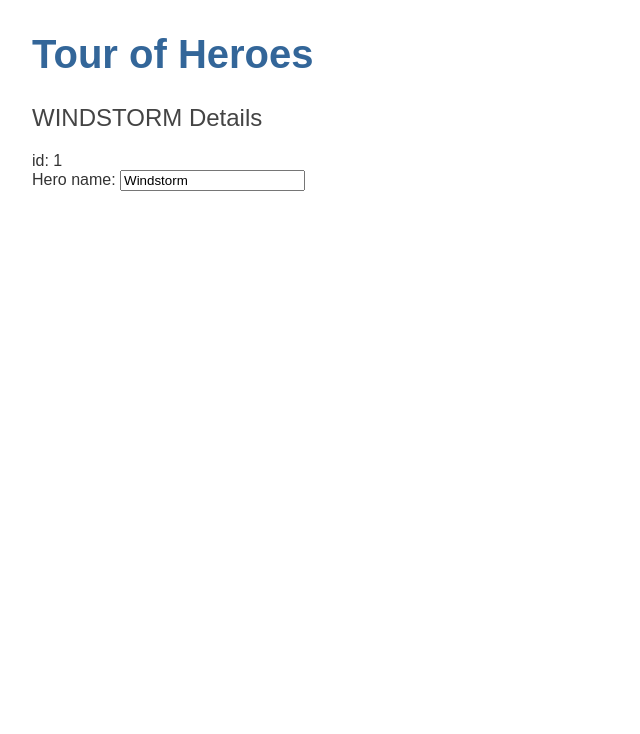
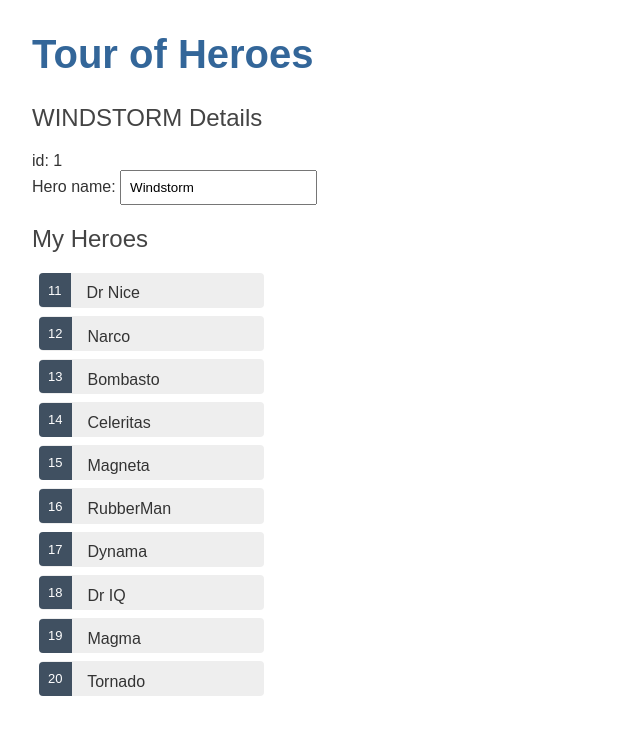
Before and after one commit to javierlete/angular-tour-of-heroes-2021-12, an Angular app: page / in a window 1280 px wide. Shown: the top 734 px of the page, without its empty margins (0-640 px from the left). Built offline with nearby package versions, Linux system fonts and the light colour scheme.

Commit message:
Displaying Heroes

```diff
--- a/src/app/heroes/heroes.component.css
+++ b/src/app/heroes/heroes.component.css
@@ -0,0 +1,52 @@
+/* HeroesComponent's private CSS styles */
+.heroes {
+  margin: 0 0 2em 0;
+  list-style-type: none;
+  padding: 0;
+  width: 15em;
+}
+.heroes li {
+  cursor: pointer;
+  position: relative;
+  left: 0;
+  background-color: #eee;
+  margin: 0.5em;
+  padding: 0.3em 0;
+  height: 1.6em;
+  border-radius: 4px;
+}
+.heroes li:hover {
+  color: #2c3a41;
+  background-color: #e6e6e6;
+  left: 0.1em;
+}
+.heroes li.selected {
+  background-color: black;
+  color: white;
+}
+.heroes li.selected:hover {
+  background-color: #505050;
+  color: white;
+}
+.heroes li.selected:active {
+  background-color: black;
+  color: white;
+}
+.heroes .badge {
+  display: inline-block;
+  font-size: small;
+  color: white;
+  padding: 0.8em 0.7em 0 0.7em;
+  background-color: #405061;
+  line-height: 1em;
+  position: relative;
+  left: -1px;
+  top: -4px;
+  height: 1.8em;
+  margin-right: 0.8em;
+  border-radius: 4px 0 0 4px;
+}
+
+input {
+  padding: 0.5rem;
+}
--- a/src/app/heroes/heroes.component.html
+++ b/src/app/heroes/heroes.component.html
@@ -4,3 +4,10 @@
   <label for="name">Hero name: </label>
   <input id="name" [(ngModel)]="hero.name" placeholder="Introduce el nombre del heroe">
 </div>
+
+<h2>My Heroes</h2>
+<ul class="heroes">
+  <li *ngFor="let hero of heroes">
+    <span class="badge">{{hero.id}}</span> {{hero.name}}
+  </li>
+</ul>
--- a/src/app/heroes/heroes.component.ts
+++ b/src/app/heroes/heroes.component.ts
@@ -1,5 +1,6 @@
 import { Component } from '@angular/core';
 import { Hero } from '../hero';
+import { HEROES } from '../mock-heroes';
 
 @Component({
   selector: 'app-heroes',
@@ -7,6 +8,8 @@
   styleUrls: ['./heroes.component.css']
 })
 export class HeroesComponent {
+  heroes = HEROES;
+
   hero: Hero = {
     id: 1,
     name: 'Windstorm'
--- /dev/null
+++ b/src/app/mock-heroes.ts
@@ -0,0 +1,14 @@
+import { Hero } from "./hero";
+
+export const HEROES: Hero[] = [
+  { id: 11, name: 'Dr Nice' },
+  { id: 12, name: 'Narco' },
+  { id: 13, name: 'Bombasto' },
+  { id: 14, name: 'Celeritas' },
+  { id: 15, name: 'Magneta' },
+  { id: 16, name: 'RubberMan' },
+  { id: 17, name: 'Dynama' },
+  { id: 18, name: 'Dr IQ' },
+  { id: 19, name: 'Magma' },
+  { id: 20, name: 'Tornado' },
+];
```
